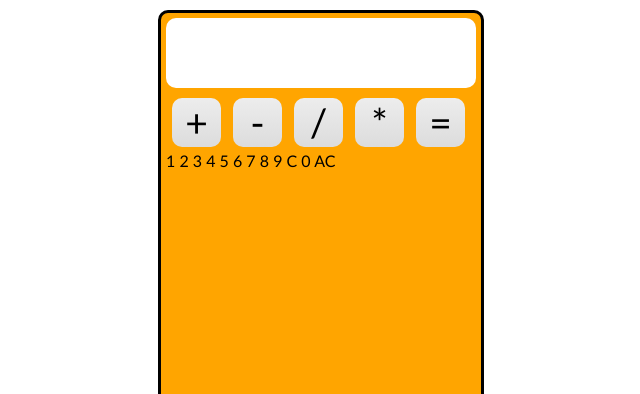
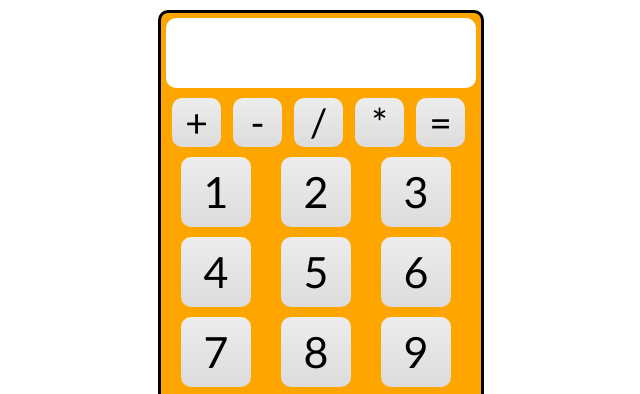
Before and after one commit to rahmona-henry/Calculator, a plain HTML site: page index.html in a window 1280 px wide. Shown: the top 394 px of the page, without its empty margins (319-959 px from the left). Drawn offline with nearby package versions, Linux system fonts and the light colour scheme.

Commit message:
Add s to number in css

```diff
--- a/main.css
+++ b/main.css
@@ -53,7 +53,7 @@ background: -moz-linear-gradient(top, #EDEDED, #DCDCDC);
 border-radius: 10px;
 }
 
-#number a {
+#numbers a {
 display:block;
 float:left;
 text-align: center;
@@ -68,4 +68,4 @@ background:-webkit-gradient(linear, left top, left bottom, from(#EDEDED), to(#DC
 background: -moz-linear-gradient(top, #EDEDED, #DCDCDC);
 border-radius: 10px;
 
-    }
+}
```
